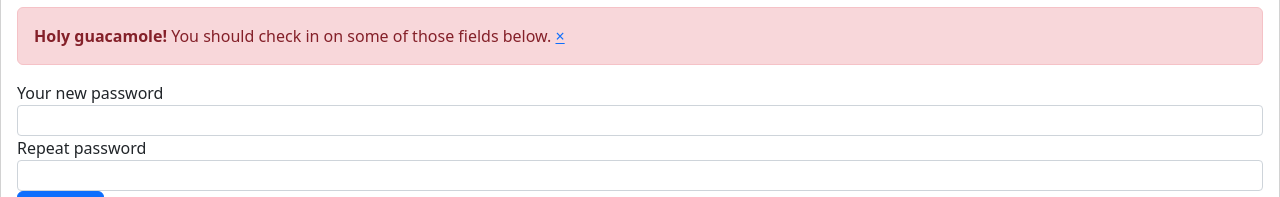
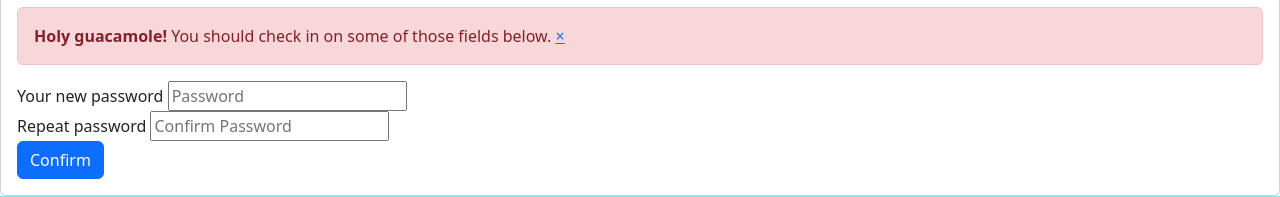
Before and after one commit to andyfroberg/birthday, a Flask app: page /change_password in a window 1280 px wide. Shown: the part 267-464 px from the top of the page. Run offline with Flask 2, Linux system fonts and the light colour scheme; the visitor is signed in with stand-in values (Sample User, id 1); data comes from the database, SQL or seed files in the repository.

Commit message:
Add form collection

```diff
--- a/flask-project/templates/change_password.html
+++ b/flask-project/templates/change_password.html
@@ -1,6 +1,7 @@
 {% extends "base.html" %}
   {% block content %}
   <form method="post">
+    {{passwordChangeForm.csrf_token}}
 <div class="card login-form">
     <div class="card-body">
 		<h3 class="card-title text-center">Change password</h3>
@@ -17,11 +18,11 @@
                 </div>
 				<div class="form-group">
 					<label for="exampleInputEmail1">Your new password</label>
-					<input type="password" class="form-control form-control-sm">
+					{{ passwordChangeForm.newPassword(class="form-inline", placeholder="Password") }}
 				</div>
 				<div class="form-group">
 					<label for="exampleInputEmail1">Repeat password</label>
-					<input type="password" class="form-control form-control-sm">
+					{{ passwordChangeForm.confirmNewPassword(class="form-inline", placeholder="Confirm Password") }}
 				</div>
 				<button type="submit" class="btn btn-primary btn-block submit-btn">Confirm</button>
 			</form>
```
